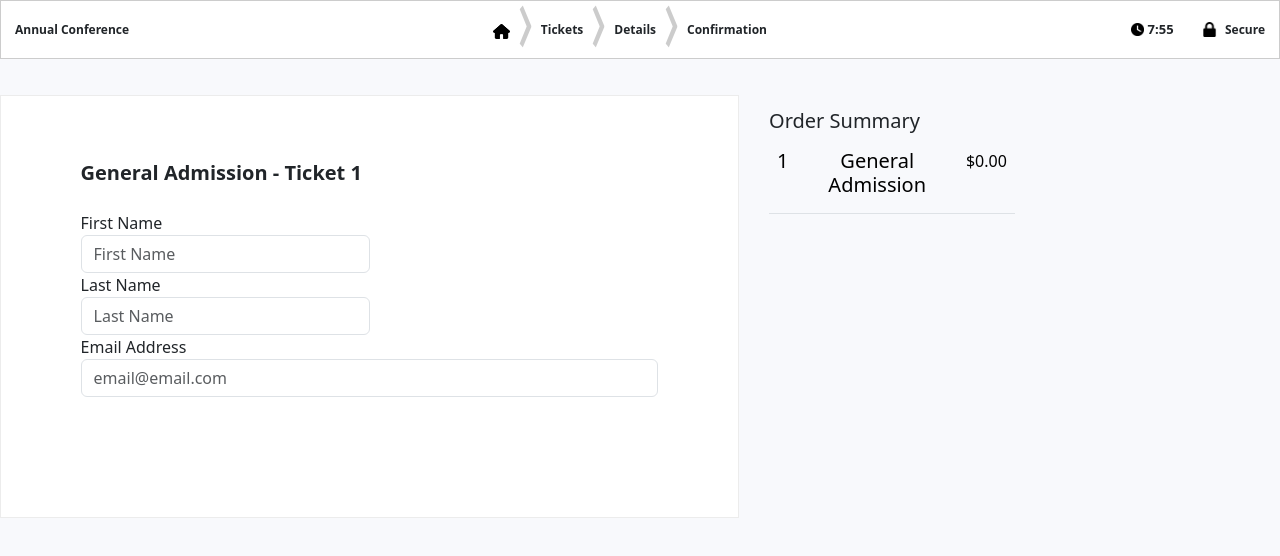
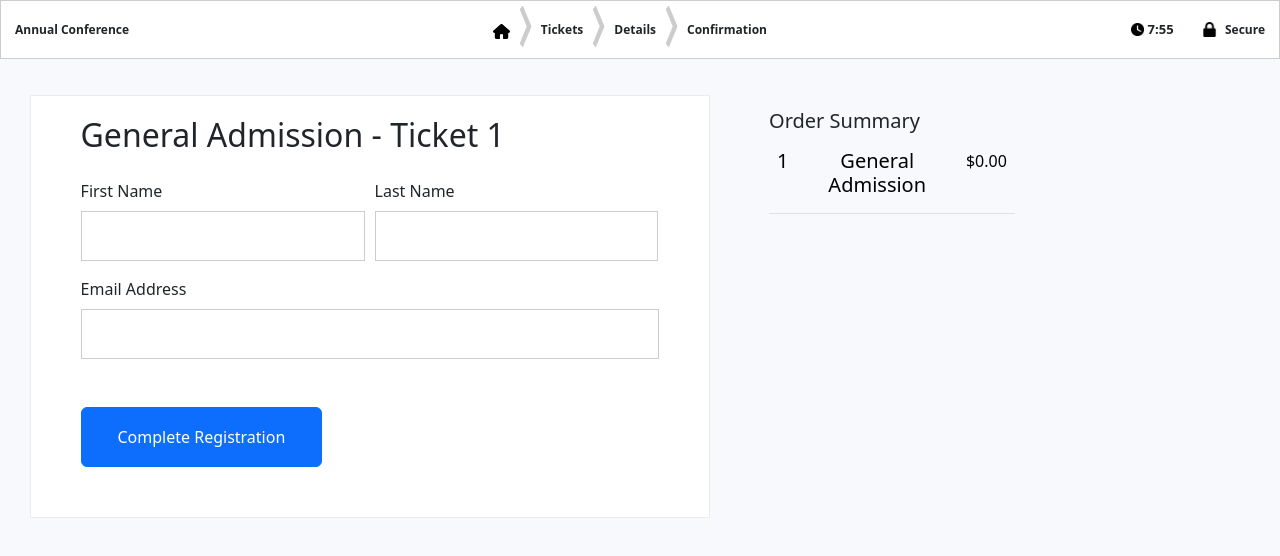
Before and after one commit to BriceWidger/event-planner, a React (Create React App) app: page /details in a window 1280 px wide. Shown: the top 556 px of the page. Built offline with nearby package versions, Linux system fonts and the light colour scheme.

Commit message:
worked on the ticket form + added functionality

```diff
--- a/src/components/CheckoutHeader.jsx
+++ b/src/components/CheckoutHeader.jsx
@@ -1,9 +1,12 @@
 import React from "react";
+import { useLocation } from "react-router-dom";
 import ArrowDivider from "./ArrowDivider";
 import { Link } from "react-router-dom";
 import DetailsTimer from "./DetailsTimer";
 
 const CheckoutHeader = () => {
+  const location = useLocation();
+
   return (
     <div
       className="checkout-header vw-100 d-flex justify-content-between align-items-center"
@@ -44,11 +47,8 @@ const CheckoutHeader = () => {
           </span>
         </div>
       </div>
-
       <div className="d-flex flex-grow-1 justify-content-end">
-        <div>
-          <DetailsTimer />
-        </div>
+        <div>{location.pathname === "/details" && <DetailsTimer />}</div>
         <div className="secure-lock-container d-inline-flex align-items-center">
           <img
             src="/images/locked-icon.png"
--- a/src/components/DetailsForm.jsx
+++ b/src/components/DetailsForm.jsx
@@ -1,6 +1,30 @@
-import React from "react";
+import React, { useState } from "react";
+import { useNavigate } from "react-router-dom";
 
 const DetailsForm = () => {
+  const [firstName, setFirstName] = useState("");
+  const [lastName, setLastName] = useState("");
+  const [email, setEmail] = useState("");
+  const [errors, setErrors] = useState({});
+  const navigate = useNavigate();
+
+  const handleSubmit = (e) => {
+    e.preventDefault();
+    const newErrors = {};
+
+    if (!firstName) newErrors.firstName = "Please enter a valid first name";
+    if (!lastName) newErrors.lastName = "Please enter a valid last name";
+    if (!email) newErrors.email = "Please enter a valid email";
+    else if (!/^[A-Z0-9._%+-]+@[A-Z0-9.-]+\.[A-Z]{2,}$/i.test(email))
+      newErrors.email = "Please enter a valid email";
+
+    setErrors(newErrors);
+
+    if (Object.keys(newErrors).length === 0) {
+      navigate("/confirmation");
+    }
+  };
+
   return (
     <div
       className="checkout-left-content"
@@ -10,70 +34,126 @@ const DetailsForm = () => {
         display: "flex",
         justifyContent: "center",
         alignItems: "center",
-        border: "0.566667px solid #ececec",
-        backgroundColor: "#fff",
+        padding: "0px 30px",
       }}
     >
       <div
-        className="checkout-left-content-inner"
+        className="form-container"
         style={{
-          width: "577.933px",
-          height: "332px",
+          padding: "20px 50px 50px 50px",
+          flex: 1,
+          display: "flex",
+          flexDirection: "column",
+          border: "1px solid #ececec",
+          backgroundColor: "#fff",
+          height: "100%",
         }}
       >
-        <h3
+        <form onSubmit={handleSubmit} style={{ flex: 1, height: "100%" }}>
+          <div
+            style={{ display: "flex", flexDirection: "column", height: "100%" }}
+          >
+            <div className="form-container-upper" style={{ flex: 1 }}>
+              <h2 className="mb-4">General Admission - Ticket 1</h2>
+              <div
+                className="name-input-fields-wrap row mb-3"
+                style={{ width: "577.933px", marginLeft: "0px" }}
+              >
+                <div
+                  className="col-md-6"
                   style={{
-            marginTop: 20,
-            marginBottom: 26,
-            fontSize: 20,
-            fontWeight: 600,
+                    padding: "0",
+                    width: "fit-content",
+                    marginRight: "10px",
                   }}
                 >
-          General Admission - Ticket 1
-        </h3>
-        <div className="ticket-buyer-form">
-          <div className="form-inline">
-            <div className="form-group col-sm-6">
-              <label> First Name </label>
+                  <label htmlFor="firstName" className="form-label">
+                    First Name
+                  </label>
                   <input
                     type="text"
-                className="form-control"
-                name="attendees[18058114][first_name]"
-                placeholder="First Name"
-                value=""
-                required=""
-                maxLength="255"
-                aria-required="true"
+                    className={`form-control ${
+                      errors.firstName ? "is-invalid" : ""
+                    }`}
+                    id="firstName"
+                    value={firstName}
+                    onChange={(e) => setFirstName(e.target.value)}
+                    style={{
+                      border: "0.566667px solid #ccc",
+                      padding: "6px 12px",
+                      width: "283.967px",
+                      height: "50px",
+                      borderRadius: "0px",
+                    }}
                   />
+                  {errors.firstName && (
+                    <div className="invalid-feedback">{errors.firstName}</div>
+                  )}
                 </div>
-            <div className="form-group col-sm-6">
-              <label> Last Name</label>
+                <div
+                  className="col-md-6"
+                  style={{ padding: "0", width: "fit-content" }}
+                >
+                  <label htmlFor="lastName" className="form-label">
+                    Last Name
+                  </label>
                   <input
                     type="text"
-                className="form-control"
-                name="attendees[18058114][last_name]"
-                placeholder="Last Name"
-                value=""
-                required=""
-                maxLength="255"
-                aria-required="true"
+                    className={`form-control ${
+                      errors.lastName ? "is-invalid" : ""
+                    }`}
+                    id="lastName"
+                    value={lastName}
+                    onChange={(e) => setLastName(e.target.value)}
+                    style={{
+                      border: "0.566667px solid #ccc",
+                      padding: "6px 12px",
+                      width: "283.967px",
+                      height: "50px",
+                      borderRadius: "0px",
+                    }}
                   />
+                  {errors.lastName && (
+                    <div className="invalid-feedback">{errors.lastName}</div>
+                  )}
                 </div>
               </div>
-          <div className="form-group">
-            <label>Email Address</label>
+              <div className="mb-3">
+                <label htmlFor="email" className="form-label">
+                  Email Address
+                </label>
                 <input
-              type="text"
-              name="attendees[18058114][email]"
-              placeholder="email@email.com"
-              className="form-control"
-              value=""
-              required=""
-              maxLength="255"
-              aria-required="true"
+                  type="email"
+                  className={`form-control ${errors.email ? "is-invalid" : ""}`}
+                  id="email"
+                  value={email}
+                  onChange={(e) => setEmail(e.target.value)}
+                  style={{
+                    border: "0.566667px solid #ccc",
+                    padding: "6px 12px",
+                    width: "577.933px",
+                    height: "50px",
+                    borderRadius: "0px",
+                  }}
                 />
+                {errors.email && (
+                  <div className="invalid-feedback">{errors.email}</div>
+                )}
               </div>
             </div>
+            <button
+              type="submit"
+              className="btn btn-primary"
+              style={{
+                width: "241.667px",
+                height: "60px",
+                alignSelf: "flex-start",
+              }}
+            >
+              Complete Registration
+            </button>
+          </div>
+        </form>
       </div>
     </div>
   );
--- a/src/components/DetailsPage.jsx
+++ b/src/components/DetailsPage.jsx
@@ -12,7 +12,6 @@ const DetailsPage = () => {
       <div
         className="checkout-container clearfix"
         style={{
-          height: "423.133px",
           paddingTop: "36px",
           paddingBottom: "50px",
         }}
```
Lines whose indentation alone changed are shown as unchanged.
